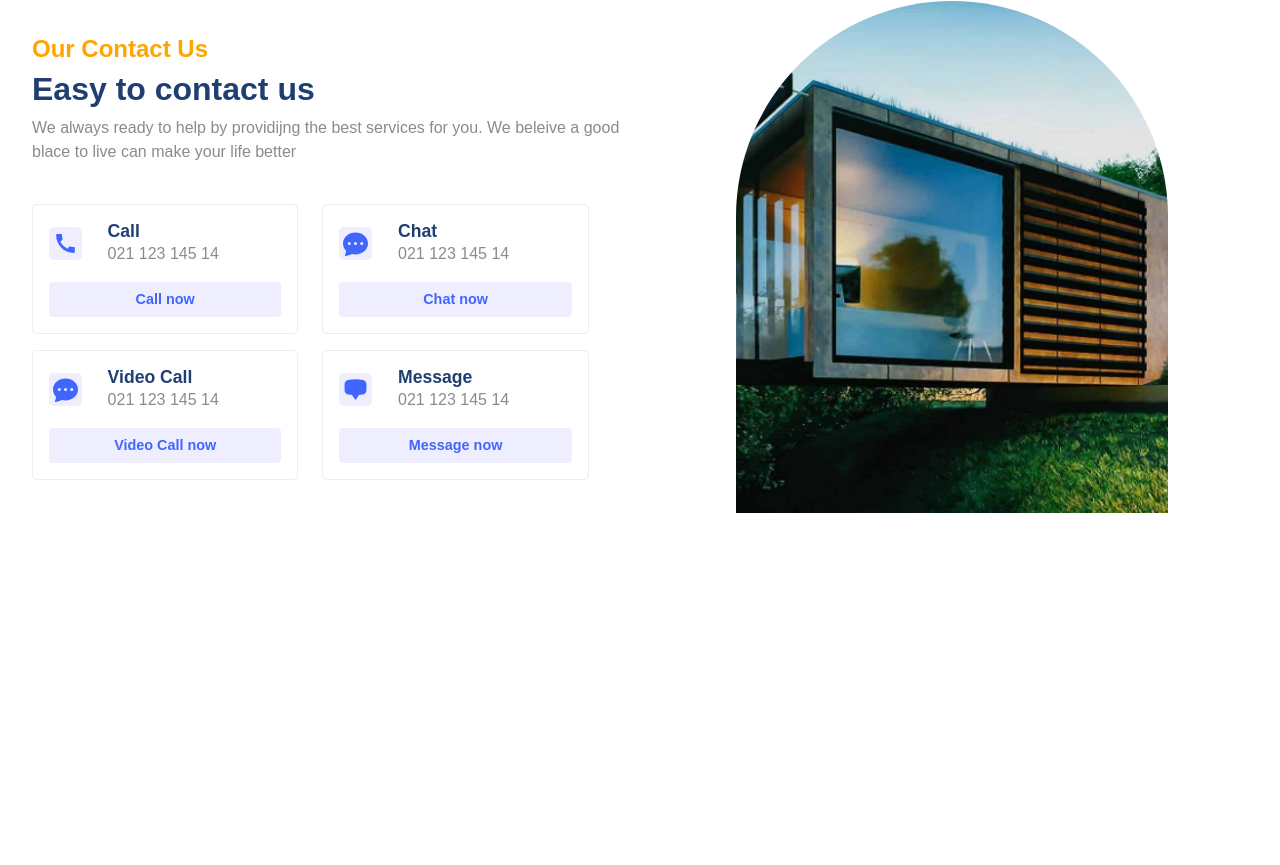
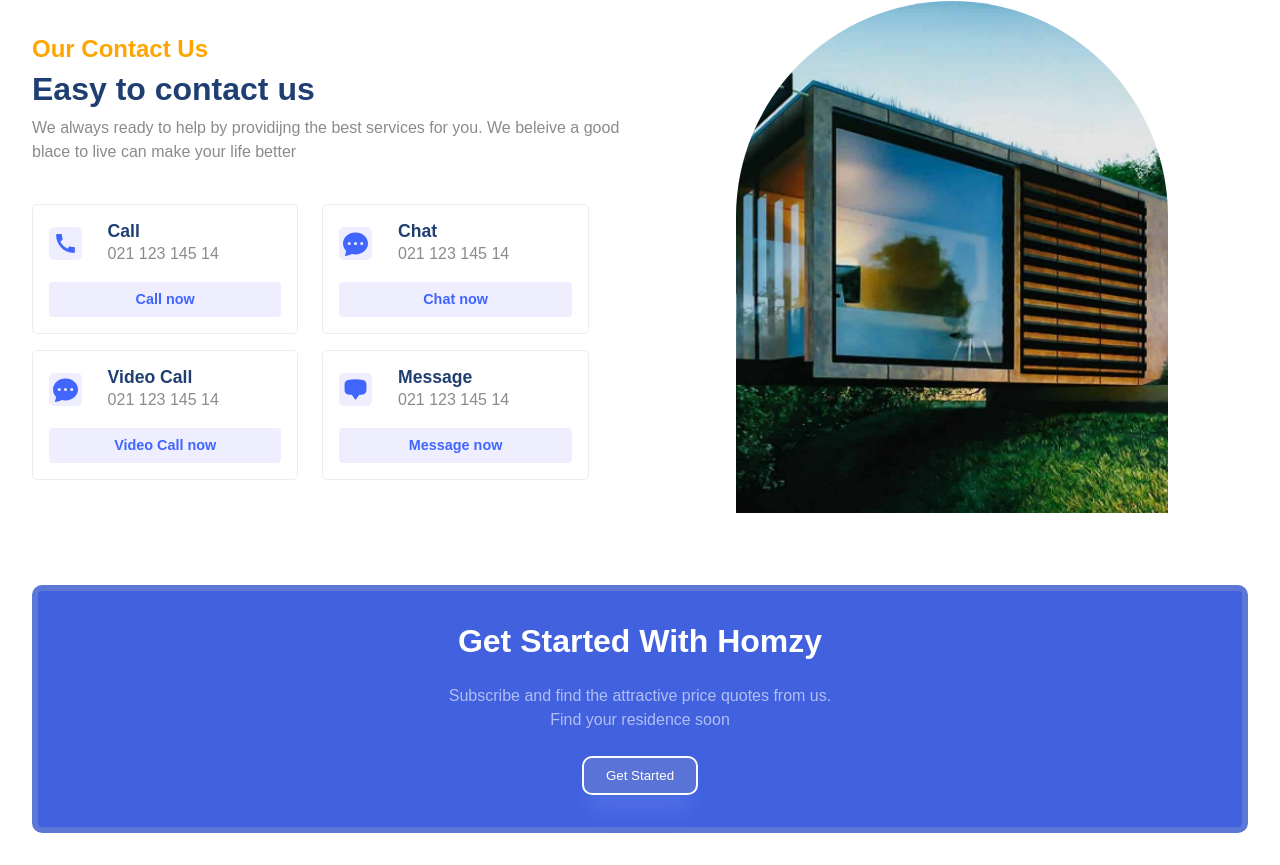
Before and after one commit to seemapoudel58/RealEstate, a React (Vite) app: page / in a window 1280 px wide. Shown: the part 2072-2937 px from the top of the page. Before the commit the page ends 2625 px from the top, so only its background shows below. Built offline with nearby package versions, Linux system fonts and the light colour scheme.

Commit message:
GetStarted Section is completed

```diff
--- a/src/App.jsx
+++ b/src/App.jsx
@@ -5,6 +5,7 @@
 import Residencies from "./components/Residencies/Residencies";
 import Values from "./components/Values/Values";
 import Contact from "./components/Contact/Contact";
+import GetStarted from "./components/GetStarted/GetStarted";
 
 function App() {
   return (
@@ -16,6 +17,7 @@
       <Residencies />
       <Values />
       <Contact/>
+      <GetStarted/>
     </div>
   );
 }
--- /dev/null
+++ b/src/components/GetStarted/GetStarted.css
@@ -0,0 +1,22 @@
+.inner-container{
+    gap: 1.5rem;
+    background: #4161df;
+    padding: 2rem;
+    border-radius: 10px;
+    border: 6px solid #5d77d6;
+    text-align: center;
+}
+
+.inner-container .primaryText{
+    color: white;
+    font-weight: 600;
+}
+.inner-container .secondaryText{
+    color: rgba(255, 255, 255, 0.587);
+}
+.inner-container .button {
+    background: #5a73d7;
+    border: 2px solid white;
+    box-shadow: var(--shadow);
+    border-radius: 10px;
+}
--- /dev/null
+++ b/src/components/GetStarted/GetStarted.jsx
@@ -0,0 +1,24 @@
+import React from "react";
+import "./GetStarted.css";
+
+const GetStarted = () => {
+  return (
+    <section className="g-wrapper">
+      <div className="paddings innerWidth g-container">
+        <div className="flexColCenter inner-container">
+          <span className="primaryText">Get Started With Homzy</span>
+          <span className="secondaryText">
+            Subscribe and find the attractive price quotes from us.
+            <br />
+            Find your residence soon
+          </span>
+          <button className="button" href>
+            <a href="mailto:seemakpoudel6@gmail.com">Get Started</a>
+          </button>
+        </div>
+      </div>
+    </section>
+  );
+};
+
+export default GetStarted;
--- a/src/components/Values/Values.css
+++ b/src/components/Values/Values.css
@@ -20,7 +20,7 @@
     border: none;
     width:100%;
     max-height:80%;
-    margin-top: 0.5rem;
+    margin-top: 1rem;
   }
 
   .accordionItem {
```
